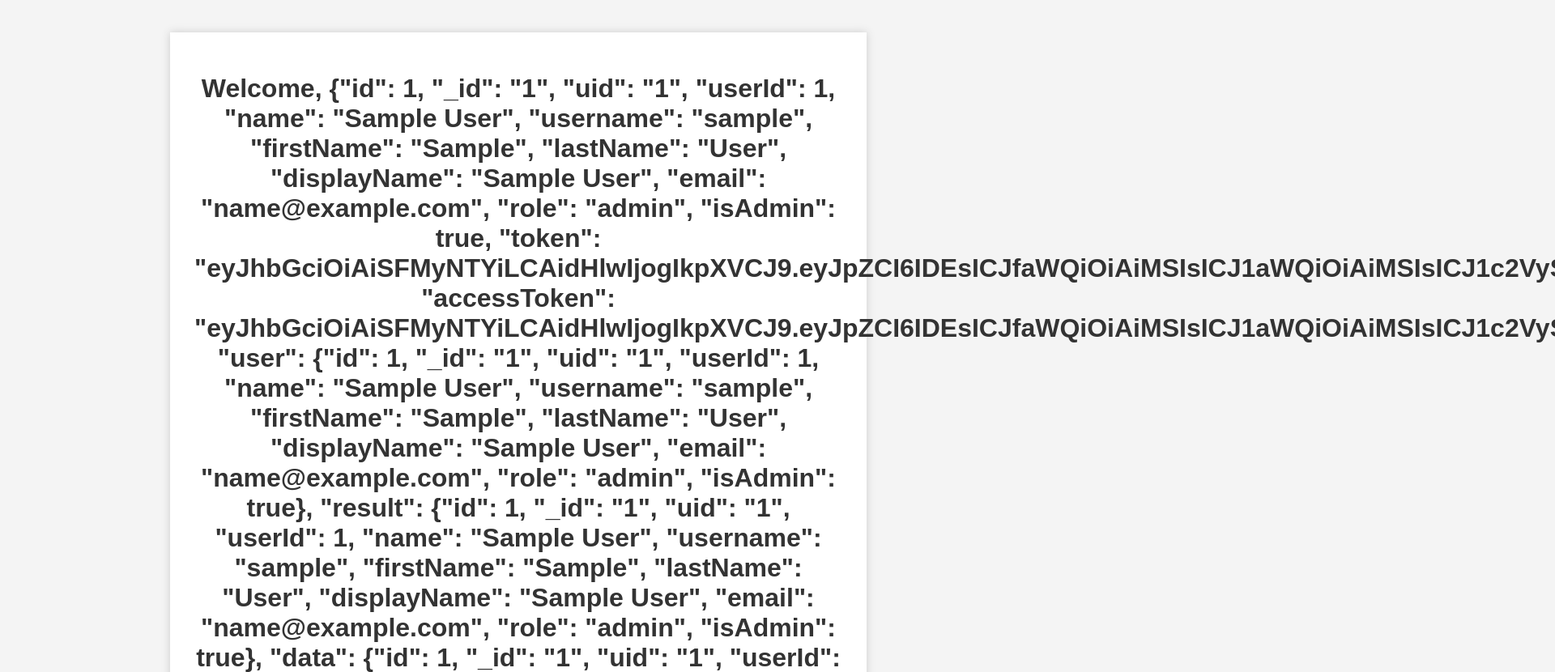
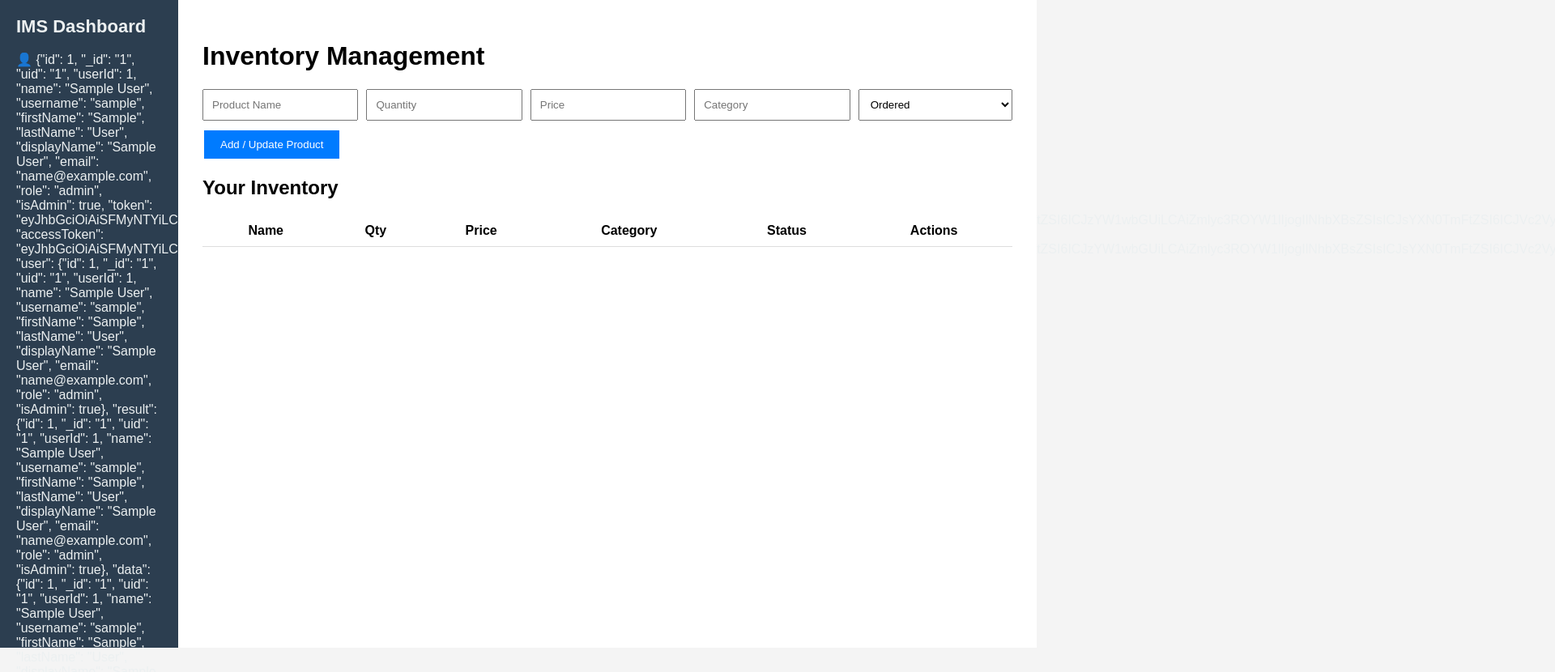
Before and after one commit to kondaveetiharshitha/IMS, a plain HTML site: page dashboard.html in a window 1280 px wide. Shown: the top 830 px of the page at 81% size, 1920 px wide, since content can reach past the window. Drawn offline with Linux system fonts and the light colour scheme; sample sign-in values are in the browser's storage.

Commit message:
Add files via upload

```diff
--- a/dashboard.html
+++ b/dashboard.html
@@ -6,15 +6,26 @@
   <link rel="stylesheet" href="style.css" />
 </head>
 <body>
-  <div class="container">
-    <h1>Welcome, <span id="user-name"></span></h1>
+  <div class="layout">
+    <aside class="sidebar">
+      <h2>IMS Dashboard</h2>
+      <p>👤 <span id="user-name"></span></p>
       <button onclick="logout()">Logout</button>
+    </aside>
 
+    <main class="main-content">
+      <h1>Inventory Management</h1>
       <form id="product-form">
         <input type="text" id="name" placeholder="Product Name" required />
         <input type="number" id="quantity" placeholder="Quantity" required />
         <input type="number" id="price" placeholder="Price" required />
         <input type="text" id="category" placeholder="Category" required />
+        <select id="status" required>
+          <option value="Ordered">Ordered</option>
+          <option value="Packed">Packed</option>
+          <option value="Shipped">Shipped</option>
+          <option value="Delivered">Delivered</option>
+        </select>
         <button type="submit">Add / Update Product</button>
       </form>
 
@@ -22,11 +33,12 @@
       <table id="product-table">
         <thead>
           <tr>
-          <th>Name</th><th>Qty</th><th>Price</th><th>Category</th><th>Actions</th>
+            <th>Name</th><th>Qty</th><th>Price</th><th>Category</th><th>Status</th><th>Actions</th>
           </tr>
         </thead>
         <tbody></tbody>
       </table>
+    </main>
   </div>
 
   <script src="script.js"></script>
--- a/script.js
+++ b/script.js
@@ -23,6 +23,14 @@ function renderInventory() {
         <td>₹${item.price}</td>
         <td>${item.category}</td>
         <td>
+          <select onchange="updateStatus(${index}, this.value)">
+            <option ${item.status === 'Ordered' ? 'selected' : ''}>Ordered</option>
+            <option ${item.status === 'Packed' ? 'selected' : ''}>Packed</option>
+            <option ${item.status === 'Shipped' ? 'selected' : ''}>Shipped</option>
+            <option ${item.status === 'Delivered' ? 'selected' : ''}>Delivered</option>
+          </select>
+        </td>
+        <td>
           <button onclick="editProduct(${index})">Edit</button>
           <button onclick="deleteProduct(${index})">Delete</button>
         </td>
@@ -42,8 +50,9 @@ form?.addEventListener('submit', (e) => {
   const quantity = document.getElementById('quantity').value;
   const price = document.getElementById('price').value;
   const category = document.getElementById('category').value.trim();
+  const status = document.getElementById('status').value;
 
-  const product = { name, quantity, price, category };
+  const product = { name, quantity, price, category, status };
 
   if (editIndex === -1) {
     currentUserData.inventory.push(product);
@@ -71,7 +80,13 @@ window.editProduct = (index) => {
   document.getElementById('quantity').value = item.quantity;
   document.getElementById('price').value = item.price;
   document.getElementById('category').value = item.category;
+  document.getElementById('status').value = item.status;
   editIndex = index;
+};
+
+window.updateStatus = (index, newStatus) => {
+  currentUserData.inventory[index].status = newStatus;
+  save();
 };
 
 window.logout = () => {
--- a/style.css
+++ b/style.css
@@ -1,55 +1,74 @@
 body {
+  margin: 0;
   font-family: Arial, sans-serif;
   background: #f4f4f4;
-  padding: 0;
-  margin: 0;
 }
 
-.container {
-  width: 90%;
-  max-width: 800px;
-  margin: 40px auto;
-  background: white;
-  padding: 30px;
-  box-shadow: 0 0 10px #ccc;
+.layout {
+  display: flex;
+  height: 100vh;
 }
 
-h1, h2 {
-  text-align: center;
-  color: #333;
+.sidebar {
+  width: 220px;
+  background-color: #2c3e50;
+  color: #ecf0f1;
+  padding: 20px;
+  box-sizing: border-box;
+}
+
+.sidebar h2 {
+  margin-top: 0;
+  font-size: 22px;
+}
+
+.sidebar button {
+  padding: 10px;
+  margin-top: 20px;
+  background: #e74c3c;
+  border: none;
+  color: white;
+  cursor: pointer;
+  width: 100%;
+}
+
+.main-content {
+  flex: 1;
+  padding: 30px;
+  background: #fff;
+  overflow-y: auto;
 }
 
 form {
   display: flex;
   flex-wrap: wrap;
   gap: 10px;
-  justify-content: center;
   margin-bottom: 20px;
 }
 
-form input {
+form input, form select {
   padding: 10px;
   flex: 1;
-  min-width: 160px;
+  min-width: 150px;
 }
 
 form button {
   background: #007bff;
   color: white;
+  padding: 10px 20px;
   border: none;
-  padding: 10px 15px;
   cursor: pointer;
 }
 
 table {
   width: 100%;
   border-collapse: collapse;
+  text-align: center;
 }
 
 th, td {
   padding: 10px;
   border-bottom: 1px solid #ddd;
-  text-align: center;
 }
 
 button {
```
Lines whose indentation alone changed are shown as unchanged.
